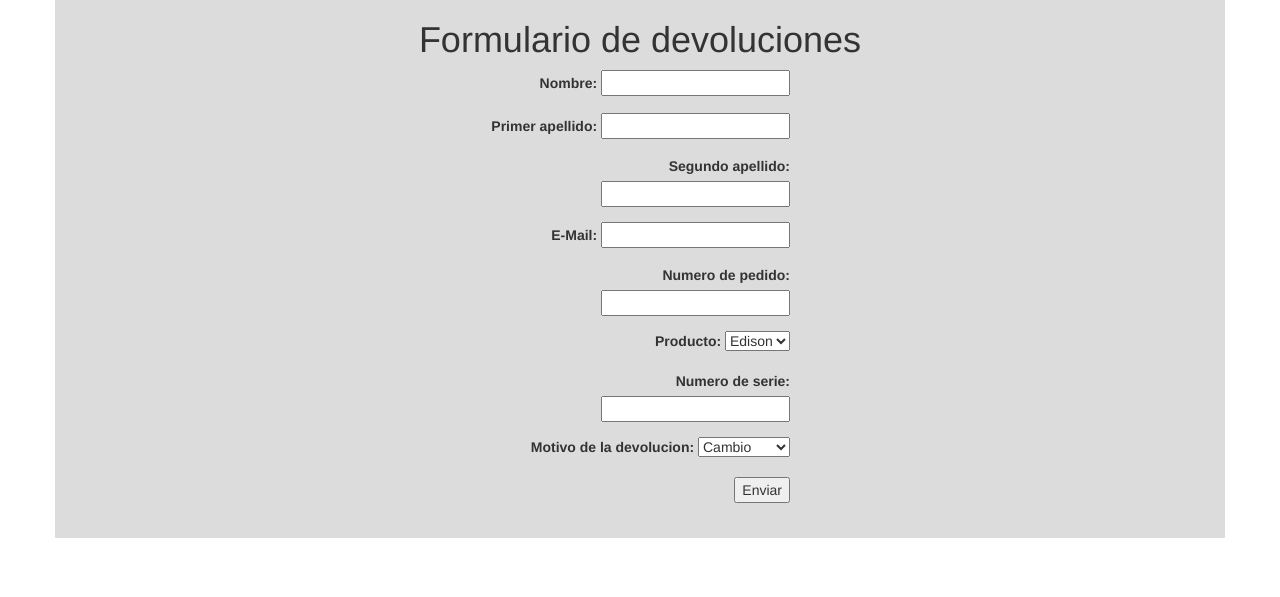
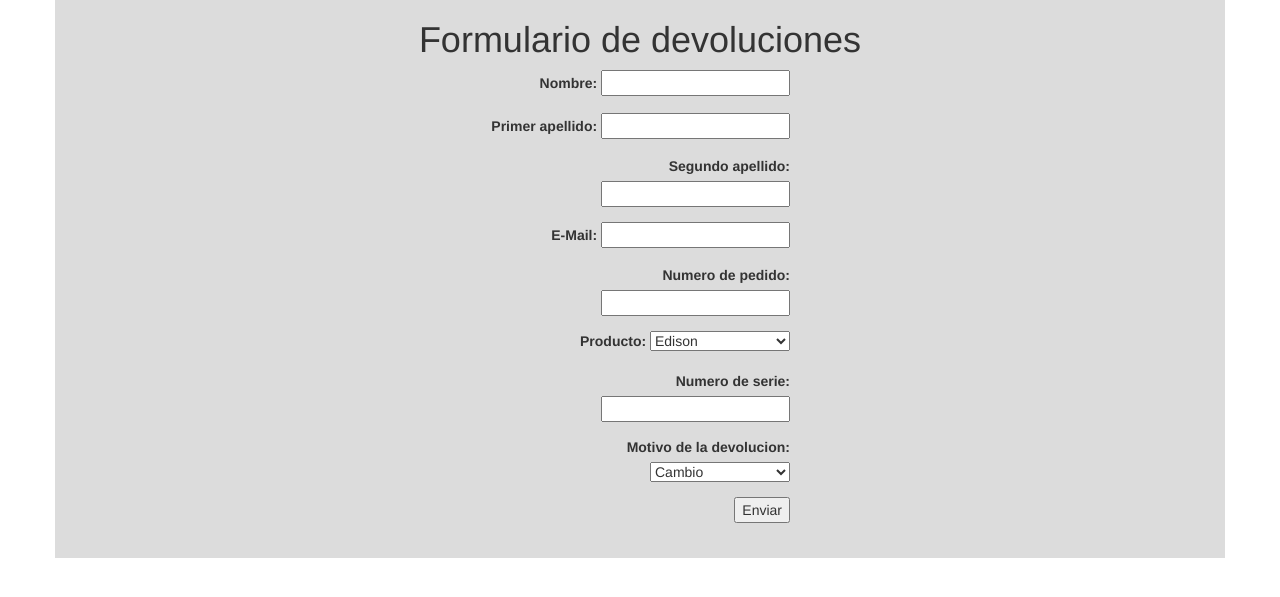
Before and after one commit to Vitines/BQTest, a PHP site: page /index.php in a window 1280 px wide. Shown: the top 597 px of the page. Run offline with PHP 8.4, Linux system fonts and the light colour scheme; data comes from the database, SQL or seed files in the repository; some libraries are stand-ins or nearby versions.

Commit message:
Select min-width

```diff
--- a/Backend/css/general.css
+++ b/Backend/css/general.css
@@ -27,3 +27,5 @@
     text-align: center;
     margin:  auto auto;
 }
+
+select{min-width: 140px;}
```
